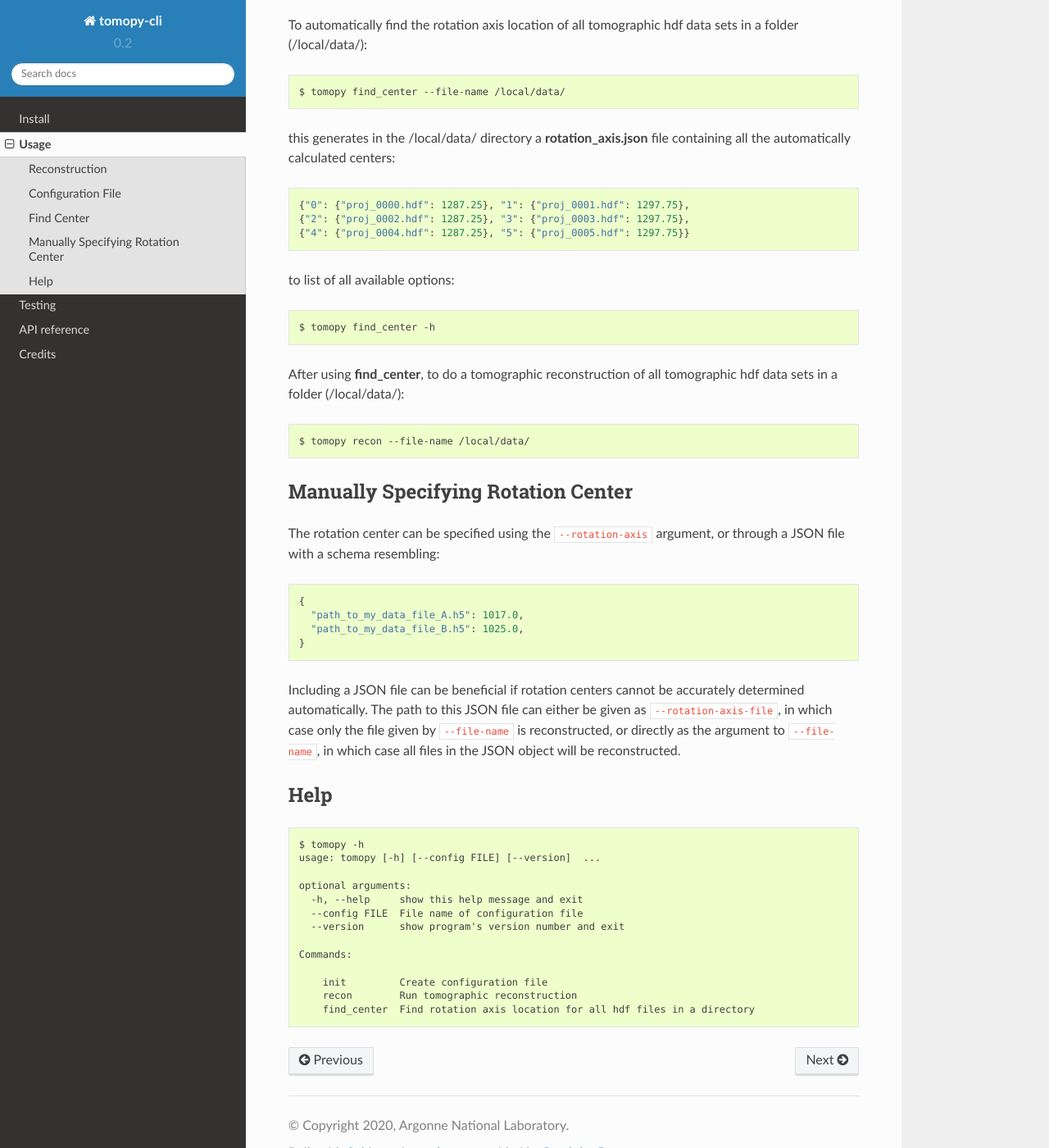
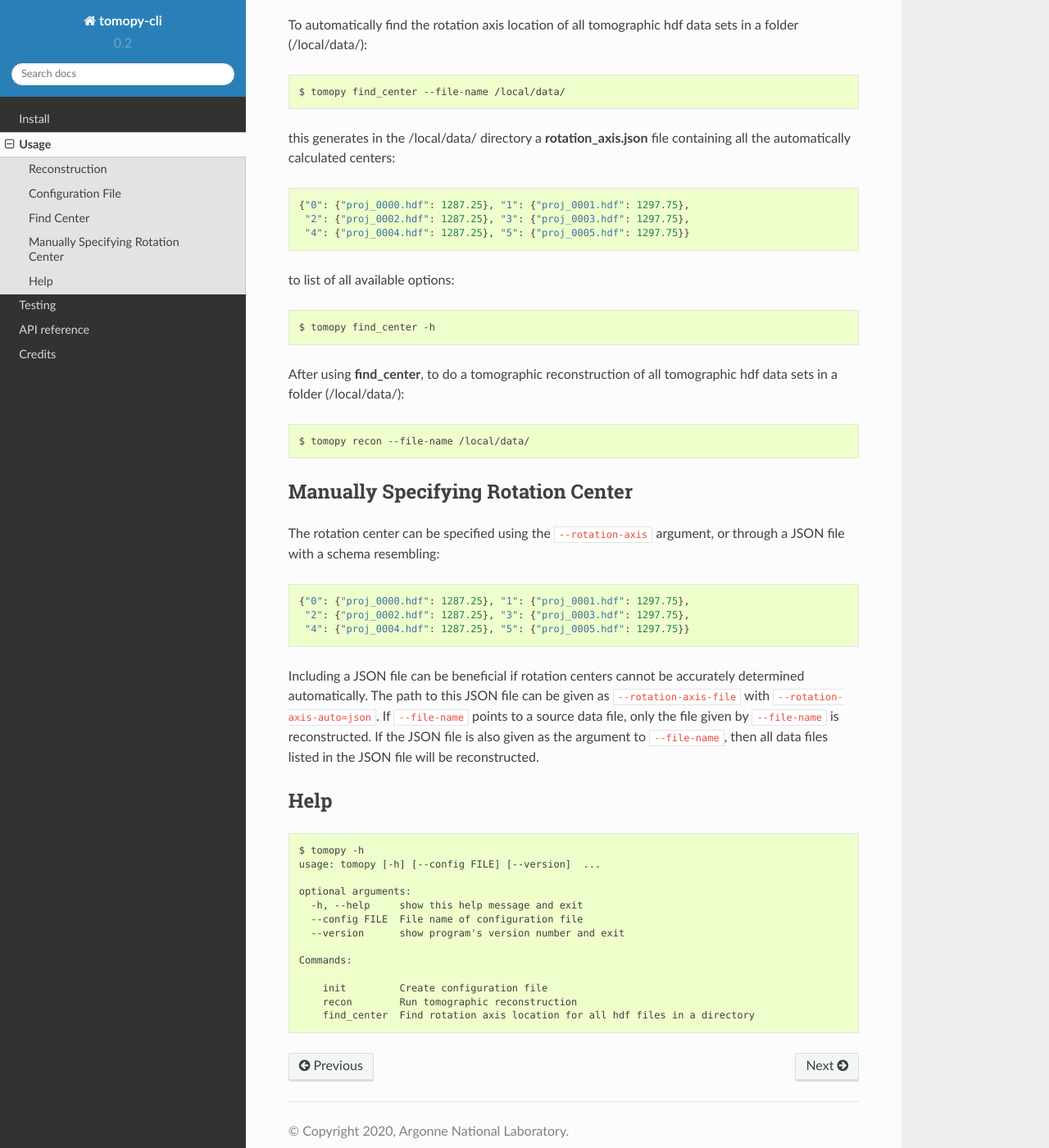
Before and after one commit to tomography/tomopy-cli, a Sphinx documentation site: the page built from docs/source/usage.rst, in a window 1280 px wide and 1400 px high, scrolled down 1094 px. Shown: the whole window at 82% size. Built offline with Sphinx 7.4.7 and the Read the Docs theme 2.0.0, drawn with Linux system fonts in a browser that asks for light colours.

Commit message:
Updated documentation to describe dual use of rotation-axis.json file.

```diff
--- a/docs/source/usage.rst
+++ b/docs/source/usage.rst
@@ -47,8 +47,8 @@ To automatically find the rotation axis location of all tomographic hdf data set
 this generates in the /local/data/ directory a **rotation_axis.json** file containing all the automatically calculated centers::
 
             {"0": {"proj_0000.hdf": 1287.25}, "1": {"proj_0001.hdf": 1297.75},
-            {"2": {"proj_0002.hdf": 1287.25}, "3": {"proj_0003.hdf": 1297.75},
-            {"4": {"proj_0004.hdf": 1287.25}, "5": {"proj_0005.hdf": 1297.75}}
+             "2": {"proj_0002.hdf": 1287.25}, "3": {"proj_0003.hdf": 1297.75},
+             "4": {"proj_0004.hdf": 1287.25}, "5": {"proj_0005.hdf": 1297.75}}
 
 to list of all available options::
 
@@ -66,18 +66,17 @@ Manually Specifying Rotation Center
 The rotation center can be specified using the ``--rotation-axis``
 argument, or through a JSON file with a schema resembling::
 
-    {
-      "path_to_my_data_file_A.h5": 1017.0,
-      "path_to_my_data_file_B.h5": 1025.0,
-    }
+           {"0": {"proj_0000.hdf": 1287.25}, "1": {"proj_0001.hdf": 1297.75},
+            "2": {"proj_0002.hdf": 1287.25}, "3": {"proj_0003.hdf": 1297.75},
+            "4": {"proj_0004.hdf": 1287.25}, "5": {"proj_0005.hdf": 1297.75}}
 
 Including a JSON file can be beneficial if rotation centers cannot be
-accurately determined automatically. The path to this JSON file can
-either be given as ``--rotation-axis-file``, in which case only the
-file given by ``--file-name`` is reconstructed, or directly as the
-argument to ``--file-name``, in which case all files in the JSON
-object will be reconstructed.
-
+accurately determined automatically. The path to this JSON file can be
+given as ``--rotation-axis-file`` with
+``--rotation-axis-auto=json``. If ``--file-name`` points to a source
+data file, only the file given by ``--file-name`` is reconstructed.
+If the JSON file is also given as the argument to ``--file-name``,
+then all data files listed in the JSON file will be reconstructed.
 
 Help
 ====
```
